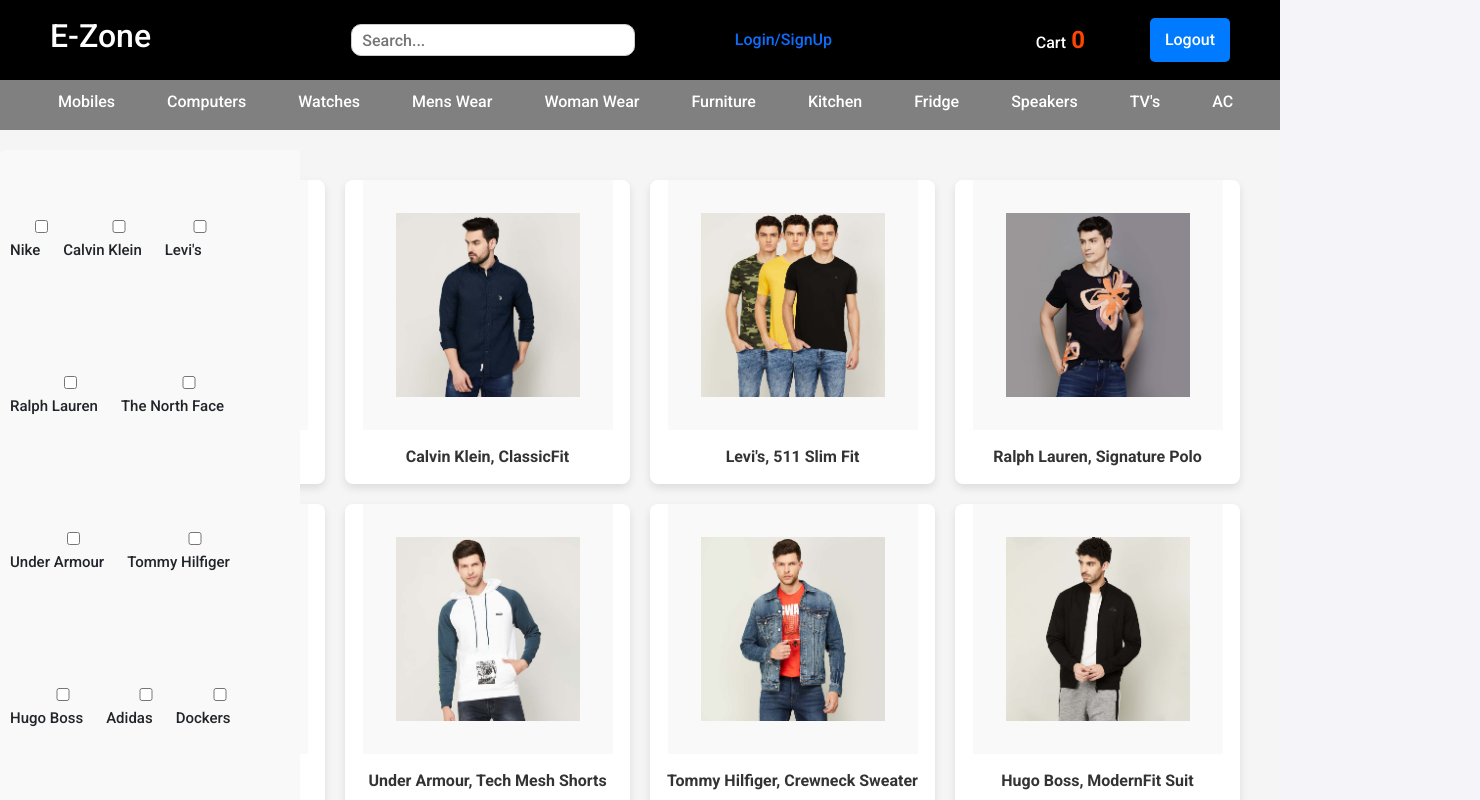
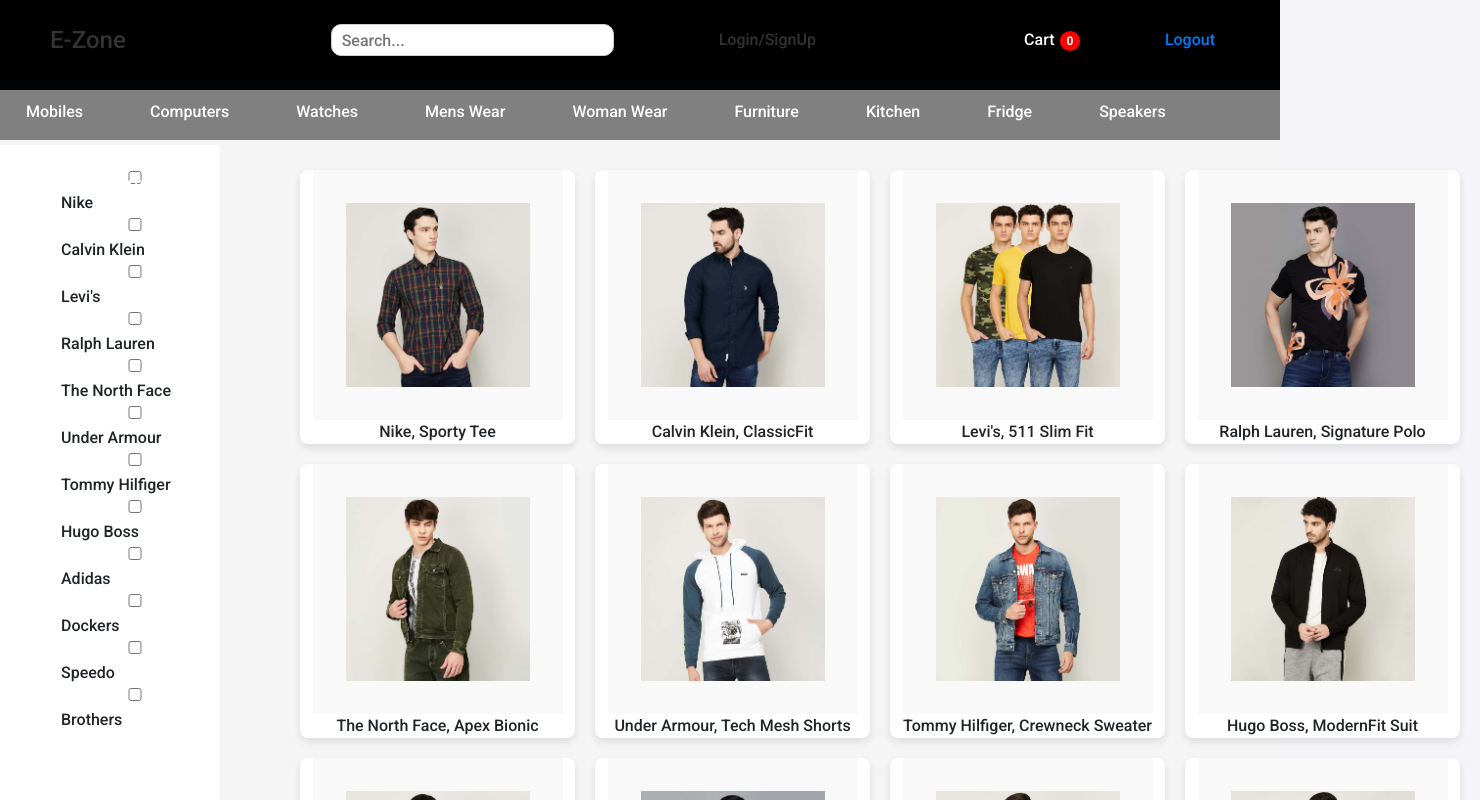
Before and after one commit to satishmadhunala1/e-zone-react-app, a React (Vite) app: page /men in a window 1280 px wide. Shown: the top 800 px of the page, 1480 px wide, since content can reach past the window. Built offline with nearby package versions, Linux system fonts and the light colour scheme.

Commit message:
responsive

```diff
--- a/src/stores/CreateAccount.jsx
+++ b/src/stores/CreateAccount.jsx
@@ -32,7 +32,7 @@
       <div className="form-group">
         <input
           type="email"
-          placeholder="Email"
+          placeholder="type user"
           value={email}
           onChange={(e) => setEmail(e.target.value)}
         />
@@ -40,7 +40,7 @@
       <div className="form-group">
         <input
           type="password"
-          placeholder="Password"
+          placeholder="type user123"
           value={password}
           onChange={(e) => setPassword(e.target.value)}
         />
--- a/src/stores/Login.jsx
+++ b/src/stores/Login.jsx
@@ -32,7 +32,7 @@
       <div className="form-group">
         <input
           type="email"
-          placeholder="Email"
+          placeholder="type user123"
           value={email}
           onChange={(e) => setEmail(e.target.value)}
         />
@@ -40,7 +40,7 @@
       <div className="form-group">
         <input
           type="password"
-          placeholder="Password"
+          placeholder="type 1234"
           value={password}
           onChange={(e) => setPassword(e.target.value)}
         />
--- a/src/stores/components/Caro.jsx
+++ b/src/stores/components/Caro.jsx
@@ -1,5 +1,6 @@
 import React from "react";
 import Carousel from 'react-bootstrap/Carousel';
+import './comp.css';
 
 const Carosel = () => {
   return (
@@ -17,7 +18,6 @@
           src="/assests/Carosal/budsslide.jpg"
           alt="Second slide"
         />
-
       </Carousel.Item>
       <Carousel.Item>
         <img
@@ -25,7 +25,6 @@
           src="/assests/Carosal/furnitureslide.jpg"
           alt="Third slide"
         />
-
       </Carousel.Item>
     </Carousel>
   );
--- a/src/stores/components/Navbar.jsx
+++ b/src/stores/components/Navbar.jsx
@@ -1,6 +1,9 @@
 import React, { useState } from "react";
 import { Link, useNavigate } from "react-router-dom";
 import { useCart } from "../context/CartContext";
+
+import './comp.css';
+
 
 const Navbar = () => {
   const { cartItems } = useCart();
--- /dev/null
+++ b/src/stores/components/comp.css
@@ -0,0 +1,137 @@
+.carousel-img {
+    width: 100%; /* Make the image responsive */
+    height: auto;
+    object-fit: cover;
+  }
+
+  @media (max-width: 576px) { /* Mobile view */
+    .carousel-img {
+      height: 200px; /* Adjust height for smaller screens */
+    }
+  }
+
+  @media (min-width: 577px) and (max-width: 768px) { /* Tablet view */
+    .carousel-img {
+      height: 300px; /* Adjust height for tablets */
+    }
+  }
+
+  @media (min-width: 769px) { /* Desktop/Laptop view */
+    .carousel-img {
+      height: 400px; /* Adjust height for larger screens */
+    }
+  }
+
+   /* nav css */
+
+  /* General Styles */
+.navbar-section {
+  background-color: #000407;
+
+}
+
+.navSection {
+  display: flex;
+  justify-content: space-between;
+  align-items: center;
+}
+
+.title h2 {
+  font-size: 24px;
+  color: #333;
+  margin: 0;
+}
+
+.search input {
+  padding: 5px 10px;
+  border: 1px solid #ccc;
+  border-radius: 10px;
+}
+
+.cart-user {
+  display: flex;
+  gap: 15px;
+  align-items: center;
+}
+
+.custom-link {
+  text-decoration: none;
+  color: #333;
+}
+
+.cart {
+  position: relative;
+}
+
+.cart span {
+  background: red;
+  color: white;
+  border-radius: 50%;
+  padding: 3px 7px;
+  font-size: 12px;
+  margin-left: 5px;
+}
+
+.logout-btn {
+  background: none;
+  border: none;
+  color: #007bff;
+  cursor: pointer;
+}
+
+/* Hamburger Button */
+.hamburger {
+  display: none;
+  background: none;
+  border: none;
+  font-size: 24px;
+  cursor: pointer;
+}
+
+/* Submenu Styles */
+.subMenu ul {
+  list-style: none;
+  padding: 0;
+  margin: 10px 0 0 0;
+  display: flex;
+  gap: 15px;
+  flex-wrap: wrap;
+}
+
+.subMenu.open ul {
+  display: block;
+}
+
+.subMenu li {
+  margin: 5px 0;
+}
+
+/* Responsive Design */
+@media (max-width: 768px) {
+  .search,
+  .cart-user {
+    display: none; /* Hide search and cart-user for small screens */
+  }
+
+  .hamburger {
+    display: block; /* Show hamburger menu */
+  }
+
+  .subMenu {
+    display: none; /* Hide submenu initially */
+  }
+
+  .subMenu.open {
+    display: block; /* Show submenu when menu is open */
+  }
+}
+
+@media (max-width: 576px) {
+  .title h2 {
+    font-size: 20px;
+  }
+
+  .subMenu ul {
+    flex-direction: column; /* Stack menu items vertically */
+  }
+}
--- a/src/stores/pages/pag.css
+++ b/src/stores/pages/pag.css
@@ -1,13 +1,13 @@
-/* Full page styling */
+/* Base layout for full page */
 .fullpage {
   display: flex;
   flex-direction: column;
   align-items: center;
-    padding: 20px;
+  padding: 10px;
   background-color: #f5f5f5;
 }
 
-  /* Section containing the cards */
+/* Grid layout for page sections */
 .pageSection {
   display: grid;
   grid-template-columns: repeat(auto-fit, minmax(250px, 1fr));
@@ -15,9 +15,11 @@
   width: 100%;
   max-width: 1200px;
   margin: 0 auto;
+  margin-left: 270px;
+  padding: 20px;
 }
 
-  /* Card styling */
+/* Style for individual cards */
 .pageSection > div {
   display: flex;
   flex-direction: column;
@@ -34,7 +36,7 @@
   box-shadow: 0 6px 12px rgba(0, 0, 0, 0.15);
 }
 
-  /* Image container */
+/* Styling for images inside cards */
 .pageImg {
   width: 100%;
   padding: 10px;
@@ -45,52 +47,50 @@
 }
 
 .pageImg img {
-    max-width: 200%;
+  max-width: 100%;
   max-height: 350px;
   object-fit: contain;
 }
 
-  /* Product details */
-  .proModel {
-    padding: 15px;
-    font-size: 16px;
-    font-weight: 600;
-    text-align: center;
-    color: #333;
+/* Sidebar container for .pro-selected */
+.pro-selected {
+  position: fixed;
+  width: 300px;
+  top: 145px;
+  left: -80px;
+  height: calc(100vh - 130px);
+  background-color: white;
+  padding: -5px;
+  border: 1px solid rgb(254, 253, 253);
+  display: flex;
+  flex-direction: column;
+  gap: 1px;
 }
 
-  /* Link styling */
-  .pageSection a {
-    text-decoration: none;
-    color: inherit;
+/* Align checkboxes and text */
+.pro-input {
+  display: flex;
+  align-items: center;
+  margin-bottom: -3px;
+  margin-left: 120px;
 }
 
-
-  /* Filter Section */
-.pro-selected {
-  display: flex;
-  flex-wrap: wrap;
-  gap: 0px;
-  padding: 10px;
-  background-color: #f9f9f9;
-  border: 0px solid #ddd;
-  border-radius: 5px;
-  margin-bottom: 50px;
-}
-
-.pro-input {
-  display: flex;
-
-  align-items: center;
-  gap: 5px;
-  font-size: 15px;
-
+.pro-input input[type="checkbox"] {
+  margin-right: 100px; /* Spacing between checkbox and label */
+  cursor: pointer;
 }
 
 .pro-input label {
   cursor: pointer;
 }
 
-.pro-input input[type="checkbox"] {
-  cursor: pointer;
+/* Responsive design for mobile view */
+@media (max-width: 768px) {
+  .pro-selected {
+    display: none; /* Hide .pro-selected on mobile */
   }
+
+  .pageSection {
+    margin-left: 0; /* Adjust layout for mobile */
+  }
+}
```
Lines whose indentation alone changed are shown as unchanged.
